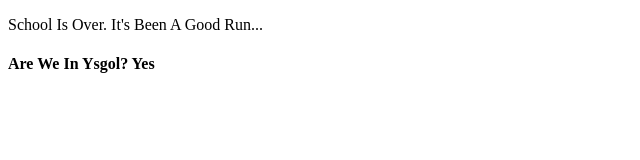
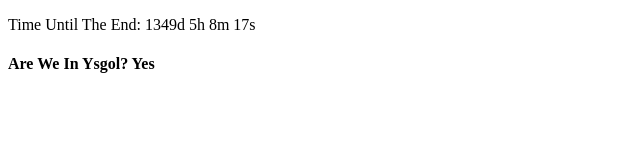
Before and after one commit to iBuyMountainDew/LessonCounter, a plain HTML site: page index.html in a window 1280 px wide. Shown: the full height of the page, 0-640 px from the left. Drawn offline with Linux system fonts and the light colour scheme.

Commit message:
Update index.html

```diff
--- a/index.html
+++ b/index.html
@@ -20,7 +20,7 @@
 
 <script>
 // Set the date we're counting down to
-var countDownDate = new Date("July 19, 2019 12:00:00").getTime();
+var countDownDate = new Date("July 20, 2023 14:40:00").getTime();
 
 
 // Update the count down every 1 second
```
